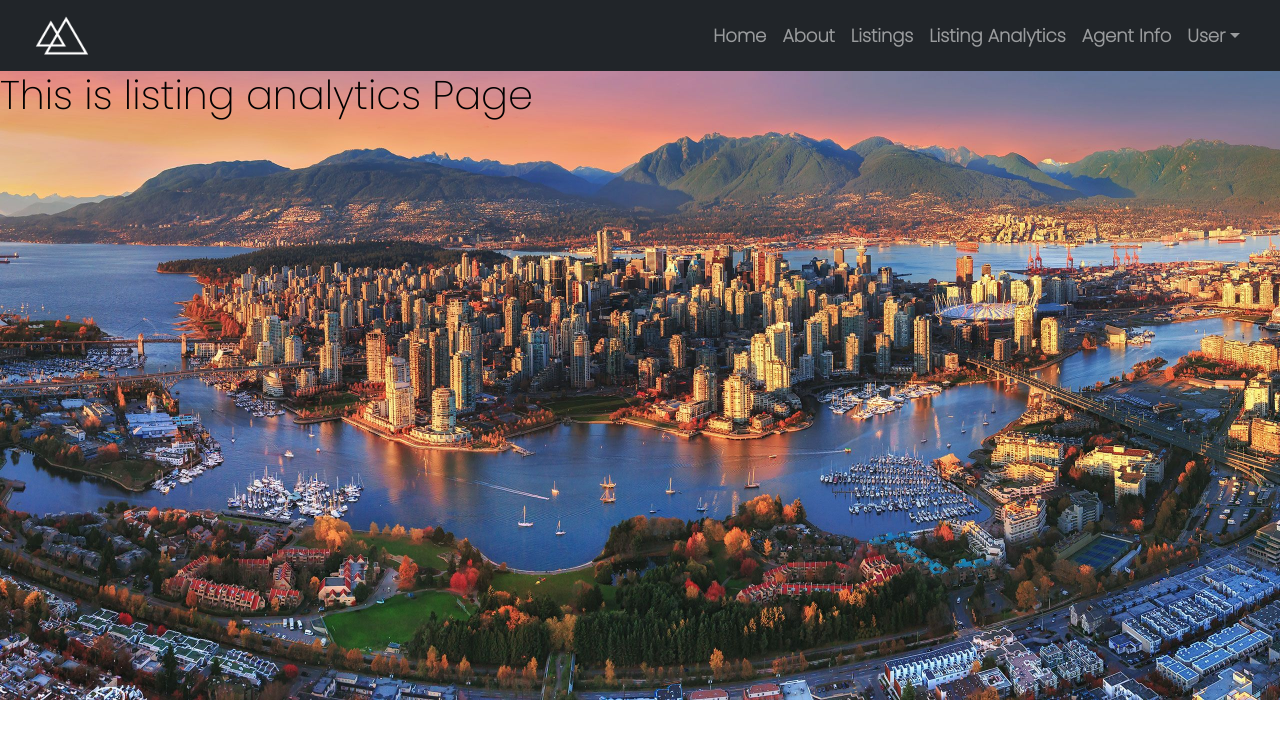
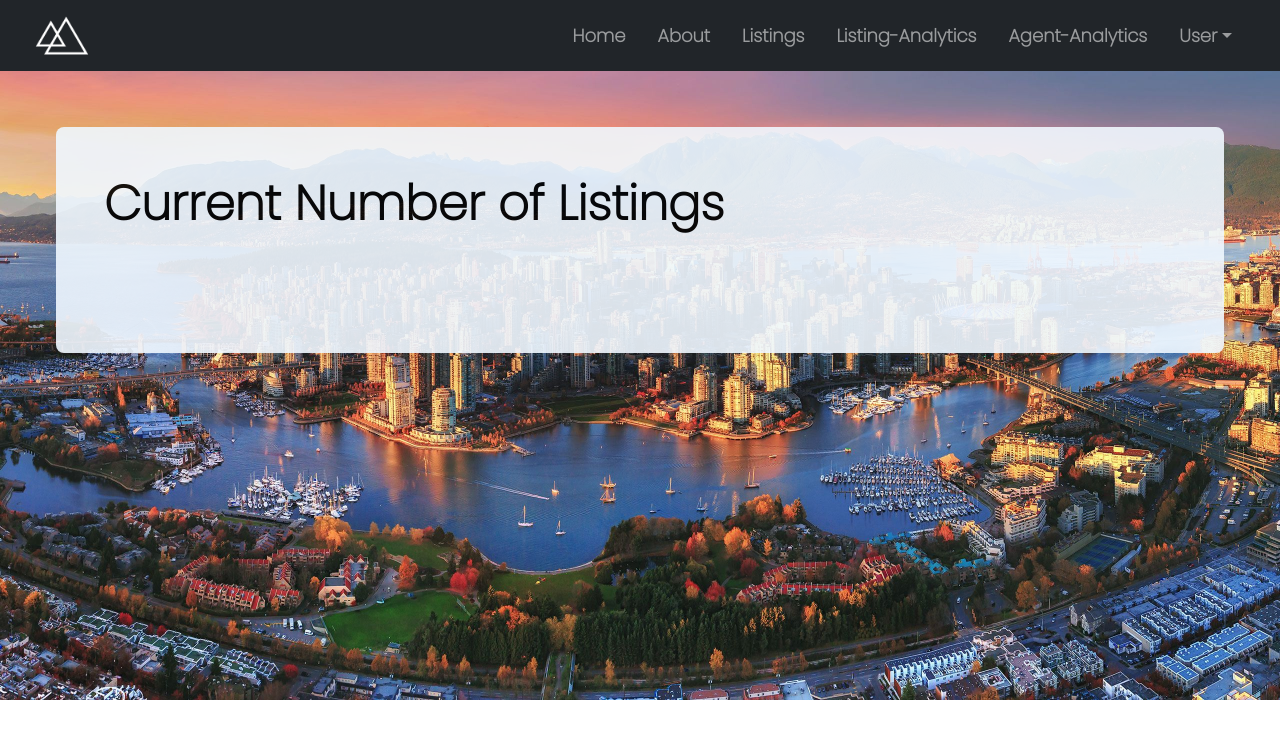
Before and after one commit to patricknoda11/real-estate-listing-app, a React (Create React App) app in the folder client/: page /listings/analytics in a window 1280 px wide. Shown: the top 738 px of the page. Built offline with nearby package versions, Linux system fonts and the light colour scheme.

Commit message:
setup listing/agent analytics page

```diff
--- a/client/src/components/AgentAnalytics.js
+++ b/client/src/components/AgentAnalytics.js
@@ -1,5 +1,13 @@
+import "./styles/AgentAnalytics.scss";
+import { useEffect } from "react";
+
 const AgentAnalytics = () => {
-  return <h1>This is agent analytics Page</h1>;
+  return (
+    <div className="flex-container-agent-analytics">
+      <h1>Highest Priced Listings For Each Agent</h1>
+      <div className="content"></div>
+    </div>
+  );
 };
 
 export default AgentAnalytics;
--- a/client/src/components/ListingsAnalytics.js
+++ b/client/src/components/ListingsAnalytics.js
@@ -1,5 +1,13 @@
+import "./styles/ListingsAnalytics.scss";
+import { useEffect } from "react";
+
 const ListingsAnalytics = () => {
-  return <h1>This is listing analytics Page</h1>;
+  return (
+    <div className="flex-container-listing-analytics">
+      <h1>Current Number of Listings</h1>
+      <div className="content"></div>
+    </div>
+  );
 };
 
 export default ListingsAnalytics;
--- a/client/src/components/NavigationBar.js
+++ b/client/src/components/NavigationBar.js
@@ -10,12 +10,22 @@ const NavigationBar = () => {
       </Navbar.Brand>
 
       <Nav className="links">
-        <Nav.Link href="/">Home</Nav.Link>
-        <Nav.Link href="/about">About</Nav.Link>
-        <Nav.Link href="/listings">Listings</Nav.Link>
-        <Nav.Link href="/listings/analytics">Listing Analytics</Nav.Link>
-        <Nav.Link href="/user/agents/analytics">Agent Info</Nav.Link>
-        <NavDropdown title="User">
+        <Nav.Link href="/" className="link">
+          Home
+        </Nav.Link>
+        <Nav.Link href="/about" className="link">
+          About
+        </Nav.Link>
+        <Nav.Link href="/listings" className="link">
+          Listings
+        </Nav.Link>
+        <Nav.Link href="/listings/analytics" className="link">
+          Listing-Analytics
+        </Nav.Link>
+        <Nav.Link href="/user/agents/analytics" className="link">
+          Agent-Analytics
+        </Nav.Link>
+        <NavDropdown title="User" className="link">
           <NavDropdown.Item href="/user/owner">Owner</NavDropdown.Item>
           <NavDropdown.Item href="/user/agents">Agent</NavDropdown.Item>
         </NavDropdown>
--- /dev/null
+++ b/client/src/components/styles/AgentAnalytics.scss
@@ -0,0 +1,25 @@
+.flex-container-agent-analytics {
+  position: relative;
+  margin: 3.5rem;
+  padding: 3rem;
+  border-radius: 0.5rem;
+  max-width: 100%;
+  max-height: 100%;
+  word-wrap: break-word;
+  overflow-y: auto;
+  background-color: aliceblue;
+  opacity: 0.9;
+
+  h1 {
+    font-weight: bolder;
+    font-size: 3rem;
+  }
+
+  .content {
+    padding: 2rem;
+
+    button {
+      margin: 1rem 0rem;
+    }
+  }
+}
--- /dev/null
+++ b/client/src/components/styles/ListingsAnalytics.scss
@@ -0,0 +1,25 @@
+.flex-container-listing-analytics {
+  position: relative;
+  margin: 3.5rem;
+  padding: 3rem;
+  border-radius: 0.5rem;
+  max-width: 100%;
+  max-height: 100%;
+  word-wrap: break-word;
+  overflow-y: auto;
+  background-color: aliceblue;
+  opacity: 0.9;
+
+  h1 {
+    font-weight: bolder;
+    font-size: 3rem;
+  }
+
+  .content {
+    padding: 2rem;
+
+    button {
+      margin: 1rem 0rem;
+    }
+  }
+}
--- a/client/src/components/styles/NavigationBar.scss
+++ b/client/src/components/styles/NavigationBar.scss
@@ -16,5 +16,9 @@
     :hover {
       text-shadow: 0.5px 0.5px aliceblue;
     }
+
+    .link {
+      margin: 0rem 0.5rem;
+    }
   }
 }
```
